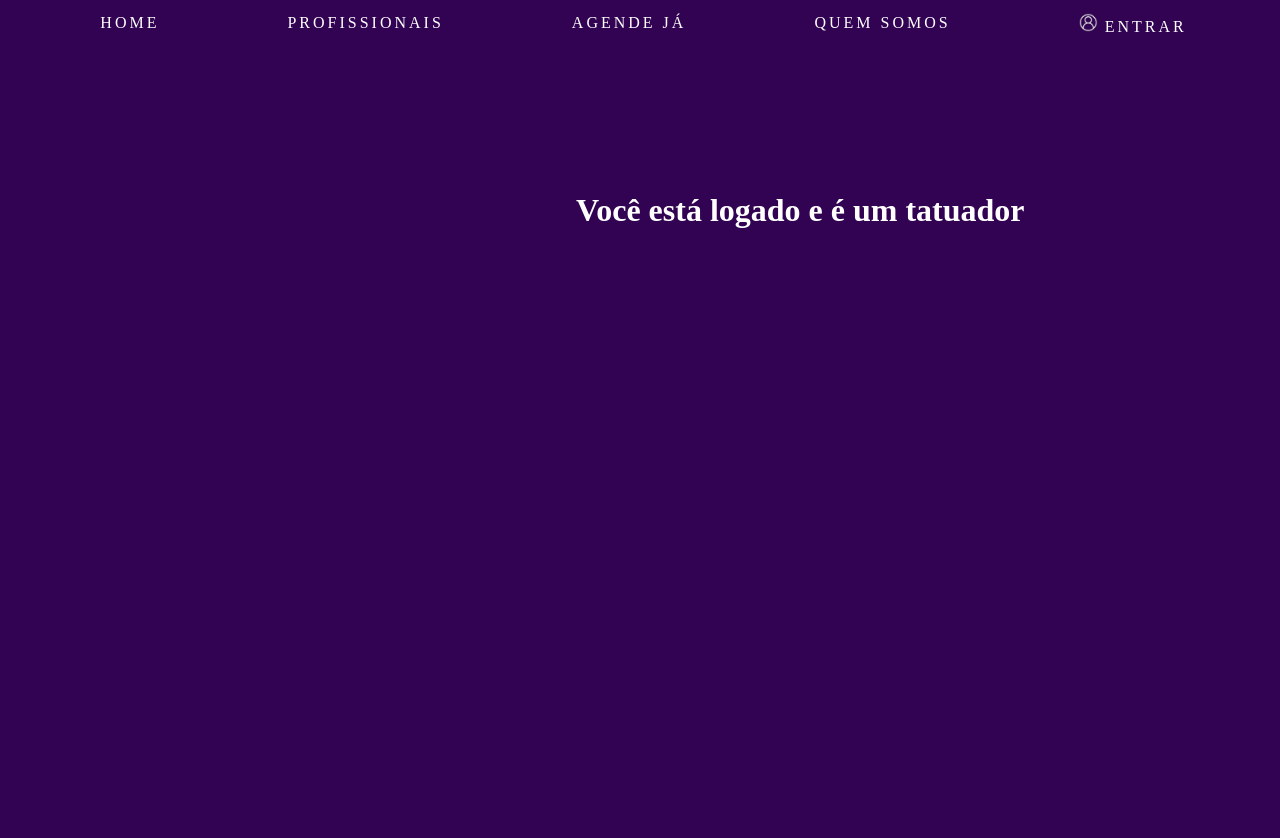
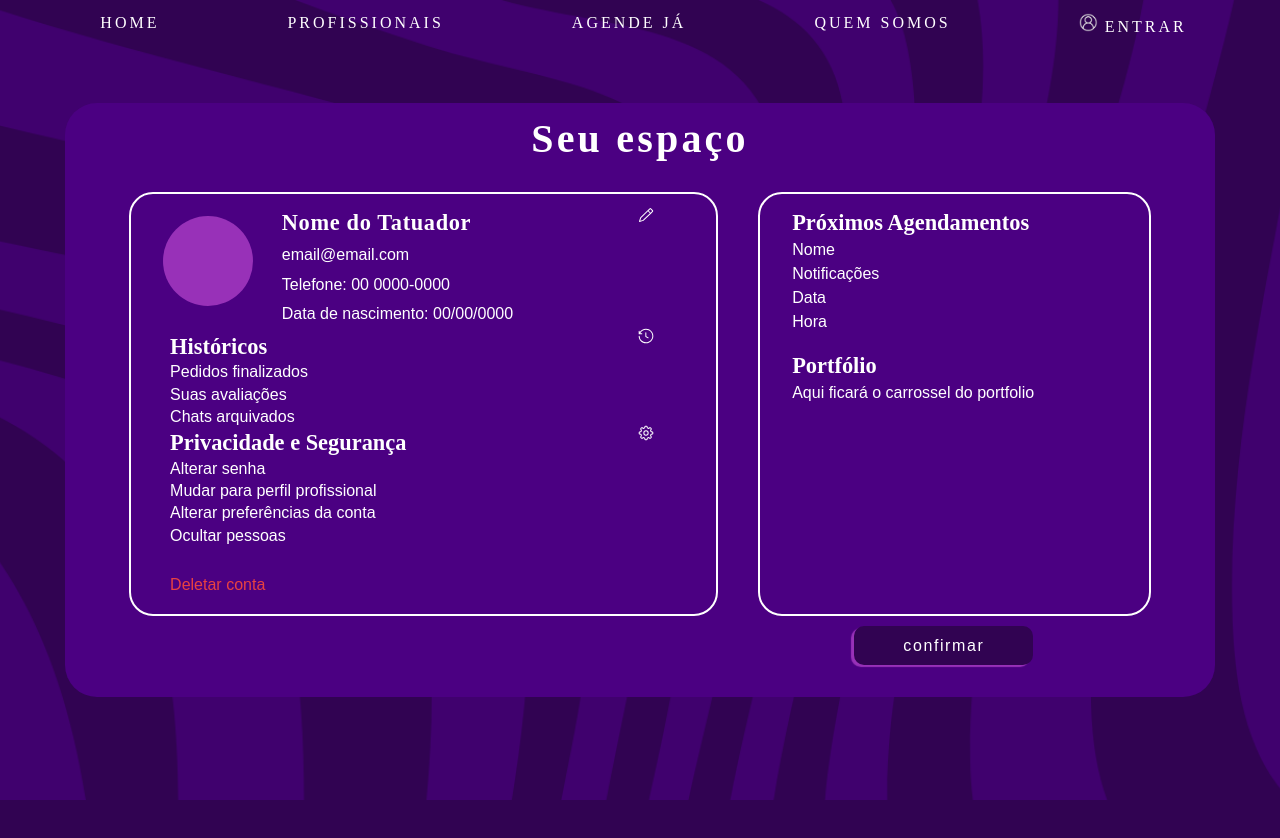
Before and after one commit to the-marielis/Rabiscadoo-react, a React (Vite) app: page /paineltatuador in a window 1280 px wide. Shown: the top 838 px of the page. After the commit the page ends 800 px from the top, so only its background shows below. Built offline with nearby package versions, Linux system fonts and the light colour scheme; a web font is replaced by a local one.

Commit message:
ajustes no layout da página de perfil tatuador

```diff
--- a/src/components/PainelTatuador.jsx
+++ b/src/components/PainelTatuador.jsx
@@ -1,12 +1,77 @@
 import React from "react";
-import '../css/main.css';
+import { GoPencil, GoHistory, GoGear } from "react-icons/go";
+import "../css/perfilUsuario.css";
+import BotaoContinuar from "./BotaoContinuar";
 
 const HomeLogado = () => {
-    return (
-        <div>
-            <h1>Você está logado e é um tatuador</h1>
+  return (
+    <div
+      className="perfil-container"
+      style={{ backgroundImage: "url('/images/BACKGROUND_LOGIN.png')" }}
+    >
+      <section className="perfil-card">
+        <h1 className="perfil-title">Seu espaço</h1>
+
+        <div className="perfil-grid">
+          <article className="perfil-box info-principal">
+            {/* Ícone/avatar + dados */}
+
+            <div className="avatar-tatu"></div>
+            <div className="dados">
+              <div className="linha-nome">
+                <h2>Nome do Tatuador</h2>
+                <GoPencil />
+              </div>
+              <p>email@email.com</p>
+              <p>Telefone: 00 0000-0000</p>
+              <p>Data de nascimento: 00/00/0000</p>
+              <div className="linha-informacoes">
+                  <div className="linha-historicos">
+                    <h3>Históricos</h3>
+                    <GoHistory />
+                  </div>
+                  <p>Pedidos finalizados</p>
+                  <p>Suas avaliações</p>
+                  <p>Chats arquivados</p>
+                  <div className="linha-privacidade">
+                    <h3>Privacidade e Segurança</h3>
+                    <GoGear />
+                  </div>
+                  <p>Alterar senha</p>
+                  <p>Mudar para perfil profissional</p>
+                  <p>Alterar preferências da conta</p>
+                  <p>Ocultar pessoas</p>
+                  <p className="delete">
+                    <br />
+                    Deletar conta
+                  </p>
+              </div>
+            </div>
+          </article>
+
+          <article className="perfil-box agendamentos">
+            <div className="linha-agendas">
+              <h3>Próximos Agendamentos</h3>
+            </div>
+            <p>Nome</p>
+            <p>Notificações</p>
+            <p>Data</p>
+            <p>Hora</p>
+
+            <div className="portfolio">
+            <br />
+              <h3>Portfólio</h3>
+              <p>Aqui ficará o carrossel do portfolio</p>
+            </div>
+
+
+          </article>
+          <br />
         </div>
-    );
+        <BotaoContinuar texto="confirmar" largura="35%"/>
+      </section>
+    </div>
+  );
 };
 
 export default HomeLogado;
--- a/src/css/perfilUsuario.css
+++ b/src/css/perfilUsuario.css
@@ -61,7 +61,7 @@ body, html, #root {
 }
 
 .perfil-card {
-  background: var(--cor0);
+  background: var(--cor5);
   border-radius: 2rem;
   padding: 2rem 4rem;
   width: 100%;
@@ -104,6 +104,7 @@ body, html, #root {
   border-radius: 50%;
   background: var(--cor7);
   margin-right: 1.8rem;
+  margin-top: -10%;
 }
 
 .dados {
@@ -197,6 +198,18 @@ body, html, #root {
   cursor: pointer;
 }
 
+.avatar-tatu {
+  width: 90px;
+  height: 90px;
+  border-radius: 50%;
+  background: var(--cor7);
+  margin-right: 1.8rem;
+  margin-top: -55%;
+}
+
+.linha-informacoes {
+  margin-left: -30%;
+}
 
 /* Responsividade simples */
 @media (max-width: 860px) {
```
